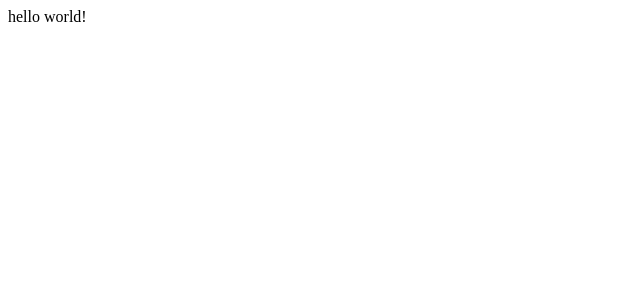
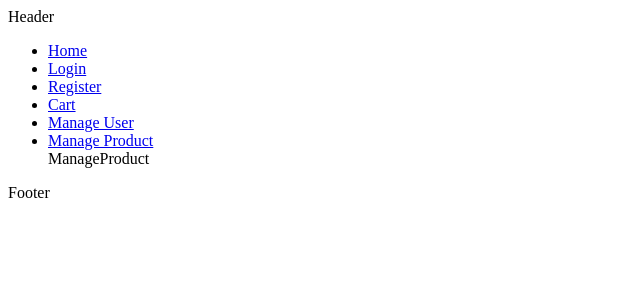
Before and after one commit to ThinhTran1001/Fer201m_assignment, a React (Create React App) app: page /manageproduct in a window 1280 px wide. Shown: the top 300 px of the page, without its empty margins (0-640 px from the left). Built offline with nearby package versions, Linux system fonts and the light colour scheme.

Commit message:
add router

```diff
--- a/package.json
+++ b/package.json
@@ -7,6 +7,7 @@
     "@testing-library/react": "^13.4.0",
     "@testing-library/user-event": "^13.5.0",
     "react": "^18.2.0",
+    "react-bootstrap": "^2.9.0",
     "react-dom": "^18.2.0",
     "react-router-dom": "^6.16.0",
     "react-scripts": "5.0.1",
--- a/src/App.js
+++ b/src/App.js
@@ -1,11 +1,33 @@
-
-
+import { Container } from "react-bootstrap";
+import { Cart, Footer, Header, Home, Login, ManageProduct, ManageUser, ProductDetail, Register } from "./components"
+import { Link, BrowserRouter as Router, Routes, Route } from 'react-router-dom'
 
 function App() {
   return (
-   <div>
-    hello world!
-   </div>
+    <Container>
+      <Header />
+      <Router>
+        <ul>
+          <li><Link to={'/'}>Home</Link></li>
+          <li><Link to={'/login'}>Login</Link></li>
+          <li><Link to={'/legister'}>Register</Link></li>
+          <li><Link to={'/cart'}>Cart</Link></li>
+          <li><Link to={'/manageuser'}>Manage User</Link></li>
+          <li><Link to={'/manageproduct'}>Manage Product</Link></li>
+          <Routes>
+            <Route path="/" element={<Home/>} />
+            <Route path="/login" element={<Login/>} />
+            <Route path="/register" element={<Register />} />
+            <Route path="/product/detail" element={<ProductDetail/>} />
+            <Route path="/cart" element={<Cart/>} />
+            <Route path="/manageuser" element={<ManageUser/>} />
+            <Route path="/manageproduct" element={<ManageProduct/>} />
+          </Routes>
+        </ul>
+      </Router>
+      <Footer />
+    </Container>
+
   );
 }
 
--- a/src/components/Cart.js
+++ b/src/components/Cart.js
@@ -0,0 +1,14 @@
+import React from 'react'
+import { Col, Container, Row } from 'react-bootstrap'
+
+export default function Cart() {
+    return (
+        <div>
+            <Container>
+                <Row>
+                    <Col>Cart</Col>
+                </Row>
+            </Container>
+        </div>
+    )
+}
--- a/src/components/Footer.js
+++ b/src/components/Footer.js
@@ -0,0 +1,14 @@
+import React from 'react'
+import { Col, Container, Row } from 'react-bootstrap'
+
+export default function Footer() {
+    return (
+        <div>
+            <Container>
+                <Row>
+                    <Col>Footer</Col>
+                </Row>
+            </Container>
+        </div>
+    )
+}
--- a/src/components/Header.js
+++ b/src/components/Header.js
@@ -0,0 +1,14 @@
+import React from 'react'
+import { Col, Container, Row } from 'react-bootstrap'
+
+export default function Header() {
+    return (
+        <div>
+            <Container>
+                <Row>
+                    <Col>Header</Col>
+                </Row>
+            </Container>
+        </div>
+    )
+}
--- a/src/components/Home.js
+++ b/src/components/Home.js
@@ -0,0 +1,14 @@
+import React from 'react'
+import { Col, Container, Row } from 'react-bootstrap'
+
+export default function Home() {
+    return (
+        <div>
+            <Container>
+                <Row>
+                    <Col>Home</Col>
+                </Row>
+            </Container>
+        </div>
+    )
+}
--- a/src/components/Login.js
+++ b/src/components/Login.js
@@ -0,0 +1,14 @@
+import React from 'react'
+import { Col, Container, Row } from 'react-bootstrap'
+
+export default function Login() {
+    return (
+        <div>
+            <Container>
+                <Row>
+                    <Col>Login</Col>
+                </Row>
+            </Container>
+        </div>
+    )
+}
--- a/src/components/Manageproduct.js
+++ b/src/components/Manageproduct.js
@@ -0,0 +1,14 @@
+import React from 'react'
+import { Col, Container, Row } from 'react-bootstrap'
+
+export default function ManageProduct() {
+    return (
+        <div>
+            <Container>
+                <Row>
+                    <Col>ManageProduct</Col>
+                </Row>
+            </Container>
+        </div>
+    )
+}
--- a/src/components/Manageuser.js
+++ b/src/components/Manageuser.js
@@ -0,0 +1,14 @@
+import React from 'react'
+import { Col, Container, Row } from 'react-bootstrap'
+
+export default function ManageUser() {
+    return (
+        <div>
+            <Container>
+                <Row>
+                    <Col>ManageUser</Col>
+                </Row>
+            </Container>
+        </div>
+    )
+}
--- a/src/components/ProductDetail.js
+++ b/src/components/ProductDetail.js
@@ -0,0 +1,14 @@
+import React from 'react'
+import { Col, Container, Row } from 'react-bootstrap'
+
+export default function ProductDetail() {
+    return (
+        <div>
+            <Container>
+                <Row>
+                    <Col>ProductDetail</Col>
+                </Row>
+            </Container>
+        </div>
+    )
+}
--- a/src/components/Register.js
+++ b/src/components/Register.js
@@ -0,0 +1,14 @@
+import React from 'react'
+import { Col, Container, Row } from 'react-bootstrap'
+
+export default function Register() {
+    return (
+        <div>
+            <Container>
+                <Row>
+                    <Col>Register</Col>
+                </Row>
+            </Container>
+        </div>
+    )
+}
--- /dev/null
+++ b/src/components/index.js
@@ -0,0 +1,11 @@
+import Cart from "./Cart";
+import Footer from "./Footer";
+import Header from "./Header";
+import Home from "./Home";
+import Login from "./Login";
+import Register from "./Register";
+import ManageProduct from "./Manageproduct";
+import ManageUser from "./Manageuser";
+import ProductDetail from "./ProductDetail";
+
+export {Cart, Footer, Header, Home, Login, ManageProduct, ManageUser, ProductDetail, Register };
```
Also changed, not shown: 1 other file (tests, documents, lock files or other folders).
